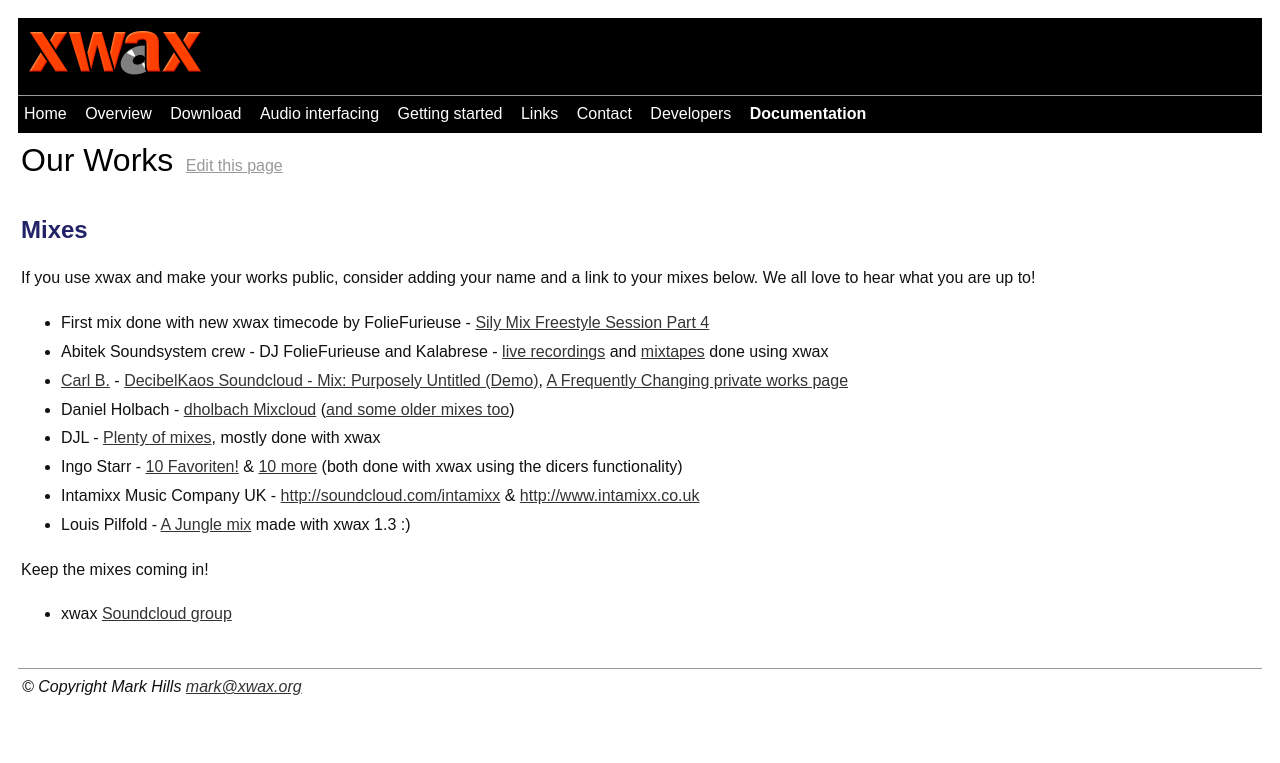
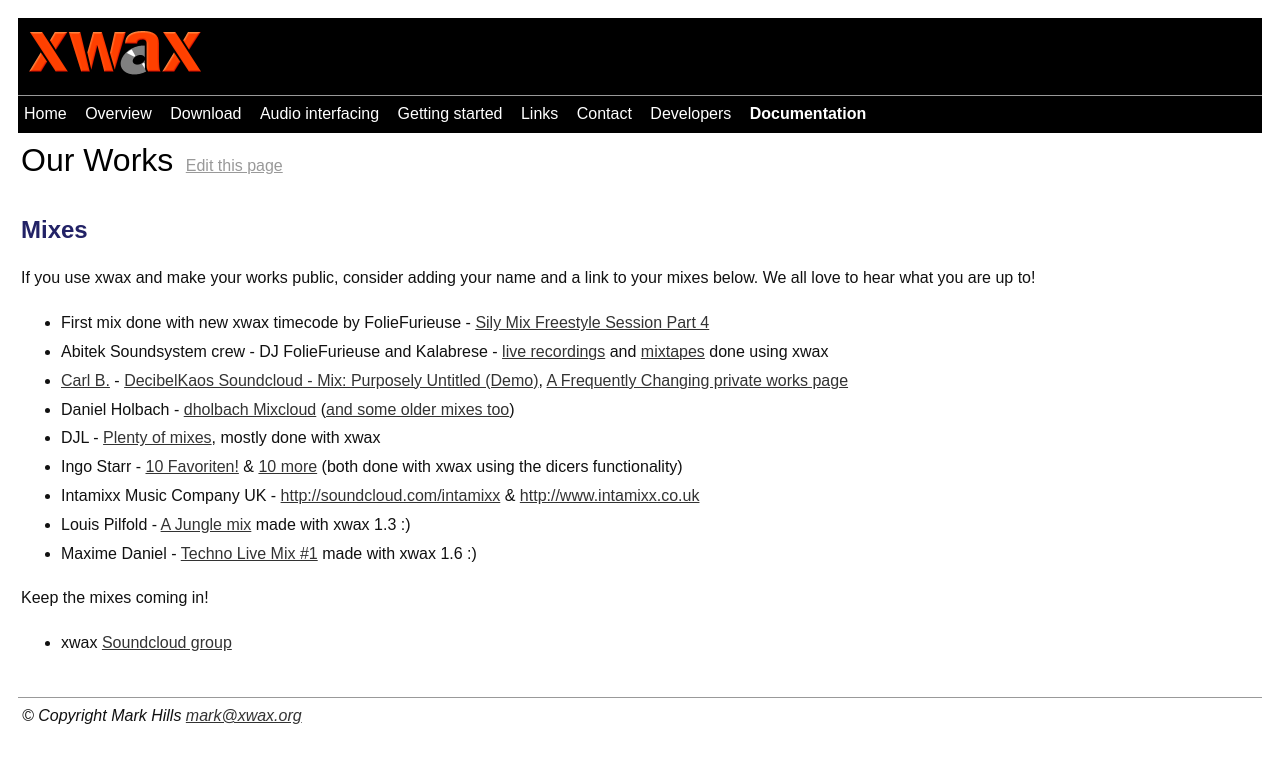
Before and after one commit to xwax/xwax.github.io, a Jekyll site: the page built from our_works.md, in a window 1280 px wide. Shown: the top 763 px of the page. Built offline with Jekyll 4.4.1, drawn with Linux system fonts in a browser that asks for light colours.

Commit message:
Update our_works.md
Add my first video link on the wiki

```diff
--- a/our_works.md
+++ b/our_works.md
@@ -19,6 +19,7 @@
   * Ingo Starr - [10 Favoriten!](http://soundcloud.com/ingo-starr/10-favoriten) & [10 more](http://www.mixcloud.com/Ingo_Starr/ingo-starr-10-more/) (both done with xwax using the dicers functionality)
   * Intamixx Music Company UK - [http://soundcloud.com/intamixx](http://soundcloud.com/intamixx) & [http://www.intamixx.co.uk](http://www.intamixx.co.uk)
   *  Louis Pilfold - [A Jungle mix](http://www.mixcrate.com/mrpopinjay/raggawocky-baby-seal-jungle-mix-278911) made with xwax 1.3 :)
+  * Maxime Daniel - [Techno Live Mix #1](https://www.youtube.com/watch?v=MB-u5mNBSVI) made with xwax 1.6 :)
 
 Keep the mixes coming in!
 
```
